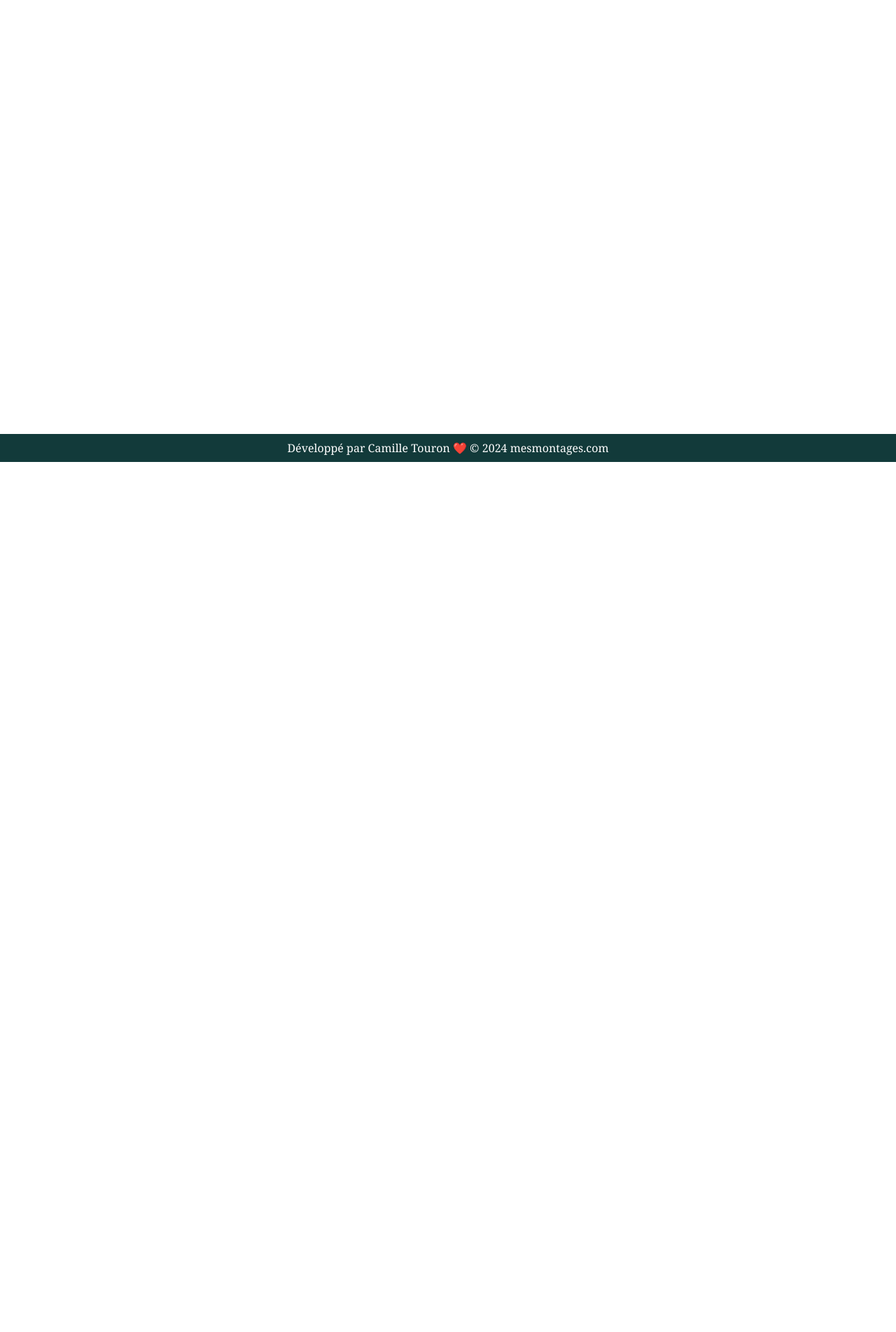
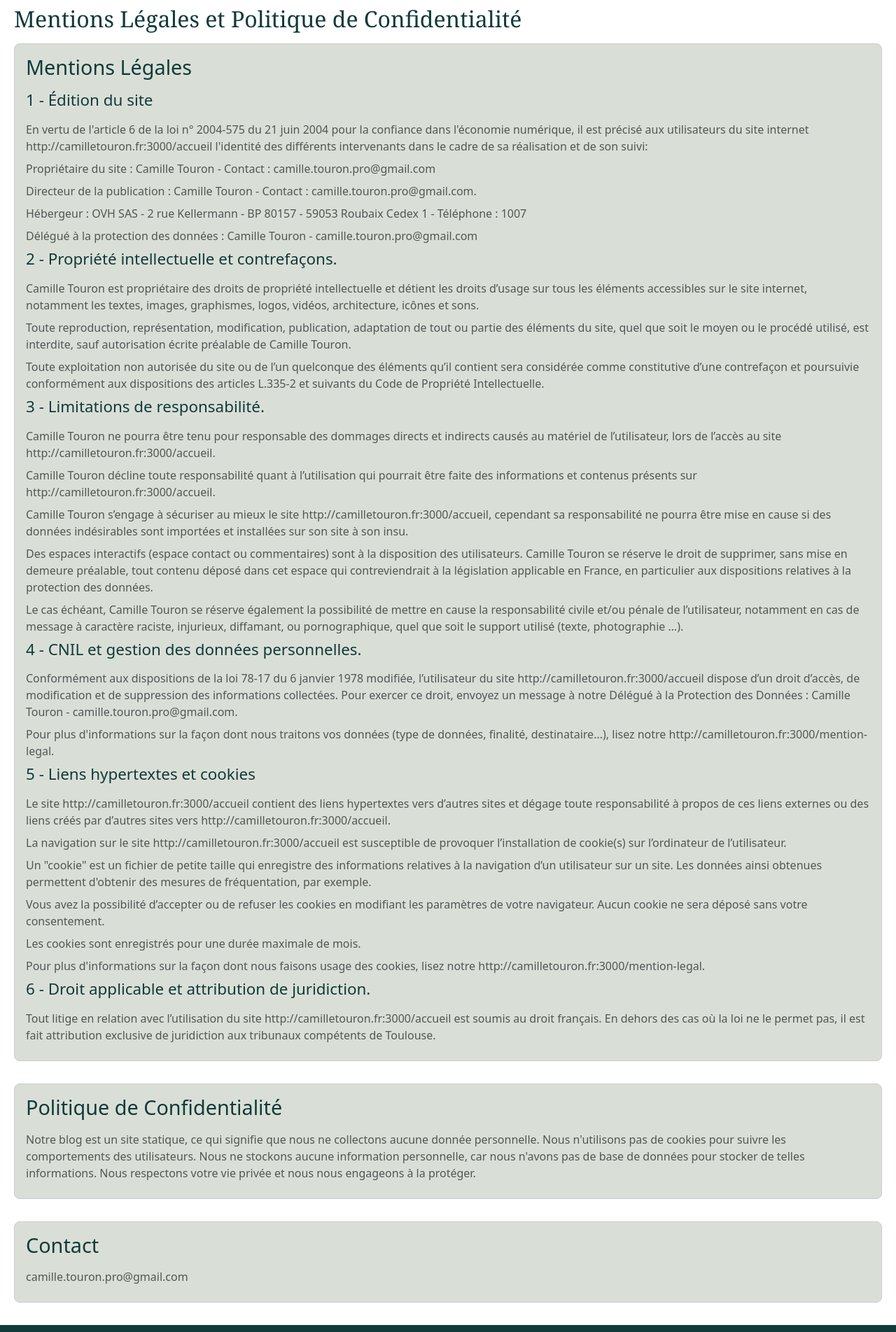
Before and after one commit to CamilleTouron/BLOG_REACT, a React (Create React App) app: page /mention-legal in a window 1280 px wide. Shown: the part 140-2043 px from the top of the page at 70% size. Before the commit the page ends 800 px from the top, so only its background shows below. Built offline with nearby package versions, Linux system fonts and the light colour scheme.

Commit message:
Ajout mentions légales

```diff
--- a/src/App.css
+++ b/src/App.css
@@ -274,3 +274,50 @@ table thead {
 table tfoot {
     background-color: #f2f2f2;
 }
+
+#footer a#lien-mentions-legales {
+    color: #ffffff;
+    text-decoration: none;
+    font-weight: bold;
+}
+
+#footer a#lien-mentions-legales:hover {
+    color: #ffffff;
+    text-decoration: underline;
+}
+
+#mention-legal {
+    margin: 20px;
+}
+
+#mention-legal h1 {
+    font-size: 2rem;
+    color: #123A3A;
+    margin-bottom: 1rem;
+}
+
+#mention-legal h2 {
+    font-size: 1.8rem;
+    color: #123A3A;
+    margin-bottom: 0.5rem;
+}
+
+#mention-legal h3 {
+    font-size: 1.6rem;
+    color: #123A3A;
+    margin-bottom: 0.5rem;
+}
+
+#mention-legal p {
+    font-size: 1rem;
+    color: #555;
+    margin-bottom: 0.5rem;
+}
+
+#mention-legal section {
+    margin-bottom: 2rem;
+    padding: 1rem;
+    background-color: #d9dfd7;
+    border: 1px solid #c9cdcd;
+    border-radius: 0.5rem;
+}
--- a/src/App.js
+++ b/src/App.js
@@ -8,6 +8,7 @@ import Home from "./components/Home";
 import Card from "./components/Card"
 import mockCardData from "./assets/mock/CardsProps";
 import { useParams } from 'react-router-dom';
+import MentionLegal from './components/MentionLegal';
 
 function App() {
     let cookie = document.cookie;
@@ -31,6 +32,7 @@ function App() {
                         <Route path="/" element={<Navigate to="/accueil" />} />
                         <Route path="/accueil" element={<Home />} />
                         <Route path="/details/:id" element={<Card card={mockCardData[id]} />} />
+                        <Route path="/mention-legal" element={<MentionLegal />} />
                     </Routes>
                 </main>
                 <footer>
--- a/src/components/Footer.js
+++ b/src/components/Footer.js
@@ -3,7 +3,7 @@ import React from 'react';
 const FooterComponent = () => {
     return (
         <div id="footer">
-            Développé par Camille Touron &#10084;&#65039; &copy; 2024 mesmontages.com
+            Développé par Camille Touron &#10084;&#65039; &copy; 2024 mesmontages.com | <a href={"/mention-legal"} aria-label={"Lien pour accéder au mentions légales"} id={"lien-mentions-legales"}>Mentions légales</a>
         </div>
     );
 };
--- /dev/null
+++ b/src/components/MentionLegal.js
@@ -0,0 +1,116 @@
+import React from 'react';
+
+const MentionLegal = () => {
+    return (
+        <section id={"mention-legal"}>
+            <h1>Mentions Légales et Politique de Confidentialité</h1>
+            <section>
+                <h2>Mentions Légales</h2>
+                <article>
+                    <h3>1 - Édition du site</h3>
+                    <p>En vertu de l'article 6 de la loi n° 2004-575 du 21 juin 2004 pour la confiance dans l'économie
+                        numérique, il est précisé aux utilisateurs du site internet http://camilletouron.fr:3000/accueil
+                        l'identité des différents intervenants dans le cadre de sa réalisation et de son suivi:</p>
+                    <p> Propriétaire du site : Camille Touron - Contact : camille.touron.pro@gmail.com</p>
+                    <p>Directeur de la publication : Camille Touron - Contact : camille.touron.pro@gmail.com.</p>
+                    <p>Hébergeur : OVH SAS - 2 rue Kellermann - BP 80157 - 59053 Roubaix Cedex 1 - Téléphone : 1007</p>
+                    <p>Délégué à la protection des données : Camille Touron - camille.touron.pro@gmail.com</p>
+                </article>
+                <article>
+                    <h3>2 - Propriété intellectuelle et contrefaçons.</h3>
+                    <p>Camille Touron est propriétaire des droits de propriété intellectuelle et détient les droits
+                        d’usage
+                        sur tous les éléments accessibles sur le site internet, notamment les textes, images,
+                        graphismes,
+                        logos, vidéos, architecture, icônes et sons.</p>
+                    <p>Toute reproduction, représentation, modification, publication, adaptation de tout ou partie des
+                        éléments du site, quel que soit le moyen ou le procédé utilisé, est interdite, sauf autorisation
+                        écrite préalable de Camille Touron.</p>
+                    <p> Toute exploitation non autorisée du site ou de l’un quelconque des éléments qu’il contient sera
+                        considérée comme constitutive d’une contrefaçon et poursuivie conformément aux dispositions des
+                        articles L.335-2 et suivants du Code de Propriété Intellectuelle.</p>
+                </article>
+                <article>
+                    <h3>3 - Limitations de responsabilité.</h3>
+                    <p>Camille Touron ne pourra être tenu pour responsable des dommages directs et indirects causés au
+                        matériel de l’utilisateur, lors de l’accès au site http://camilletouron.fr:3000/accueil.</p>
+                    <p>Camille Touron décline toute responsabilité quant à l’utilisation qui pourrait être faite des
+                        informations et contenus présents sur http://camilletouron.fr:3000/accueil.</p>
+                    <p>Camille Touron s’engage à sécuriser au mieux le site http://camilletouron.fr:3000/accueil,
+                        cependant
+                        sa responsabilité ne pourra être mise en cause si des données indésirables sont importées et
+                        installées sur son site à son insu.</p>
+                    <p>Des espaces interactifs (espace contact ou commentaires) sont à la disposition des utilisateurs.
+                        Camille Touron se réserve le droit de supprimer, sans mise en demeure préalable, tout contenu
+                        déposé
+                        dans cet espace qui contreviendrait à la législation applicable en France, en particulier aux
+                        dispositions relatives à la protection des données.</p>
+                    <p>Le cas échéant, Camille Touron se réserve également la possibilité de mettre en cause la
+                        responsabilité civile et/ou pénale de l’utilisateur, notamment en cas de message à caractère
+                        raciste, injurieux, diffamant, ou pornographique, quel que soit le support utilisé (texte,
+                        photographie …).</p>
+                </article>
+                <article>
+                    <h3>4 - CNIL et gestion des données personnelles.</h3>
+                    <p>Conformément aux dispositions de la loi 78-17 du 6 janvier 1978 modifiée, l’utilisateur du site
+                        http://camilletouron.fr:3000/accueil dispose d’un droit d’accès, de modification et de
+                        suppression
+                        des informations collectées. Pour exercer ce droit, envoyez un message à notre Délégué à la
+                        Protection des Données : Camille Touron - camille.touron.pro@gmail.com.</p>
+                    <p>Pour plus d'informations sur la façon dont nous traitons vos données (type de données, finalité,
+                        destinataire...), lisez notre http://camilletouron.fr:3000/mention-legal.</p>
+                </article>
+                <article>
+                    <h3>5 - Liens hypertextes et cookies</h3>
+                    <p>Le site http://camilletouron.fr:3000/accueil contient des liens hypertextes vers d’autres sites
+                        et
+                        dégage toute responsabilité à propos de ces liens externes ou des liens créés par d’autres sites
+                        vers http://camilletouron.fr:3000/accueil.</p>
+                    <p>La navigation sur le site http://camilletouron.fr:3000/accueil est susceptible de provoquer
+                        l’installation de cookie(s) sur l’ordinateur de l’utilisateur.</p>
+                    <p>Un "cookie" est un fichier de petite taille qui enregistre des informations relatives à la
+                        navigation
+                        d’un utilisateur sur un site. Les données ainsi obtenues permettent d'obtenir des mesures de
+                        fréquentation, par exemple.</p>
+                    <p>Vous avez la possibilité d’accepter ou de refuser les cookies en modifiant les paramètres de
+                        votre
+                        navigateur. Aucun cookie ne sera déposé sans votre consentement.</p>
+                    <p>Les cookies sont enregistrés pour une durée maximale de mois.</p>
+                    <p>Pour plus d'informations sur la façon dont nous faisons usage des cookies, lisez notre
+                        http://camilletouron.fr:3000/mention-legal.</p>
+                </article>
+                <article>
+                    <h3>6 - Droit applicable et attribution de juridiction.</h3>
+                    <p> Tout litige en relation avec l’utilisation du site http://camilletouron.fr:3000/accueil est
+                        soumis
+                        au droit français. En dehors des cas où la loi ne le permet pas, il est fait attribution
+                        exclusive
+                        de juridiction aux tribunaux compétents de Toulouse.</p>
+                </article>
+
+            </section>
+            <section>
+                <h2>Politique de Confidentialité</h2>
+                <article>
+                    <p>Notre blog est un site statique, ce qui signifie que nous ne collectons aucune donnée
+                        personnelle.
+                        Nous
+                        n'utilisons pas de cookies pour suivre les comportements des utilisateurs. Nous ne stockons
+                        aucune
+                        information personnelle, car nous n'avons pas de base de données pour stocker de telles
+                        informations.
+                        Nous respectons votre vie privée et nous nous engageons à la protéger.</p>
+                </article>
+            </section>
+
+            <section>
+                <h2>Contact</h2>
+                <article>
+                    <p>camille.touron.pro@gmail.com</p>
+                </article>
+            </section>
+        </section>
+    );
+}
+
+export default MentionLegal;
```
